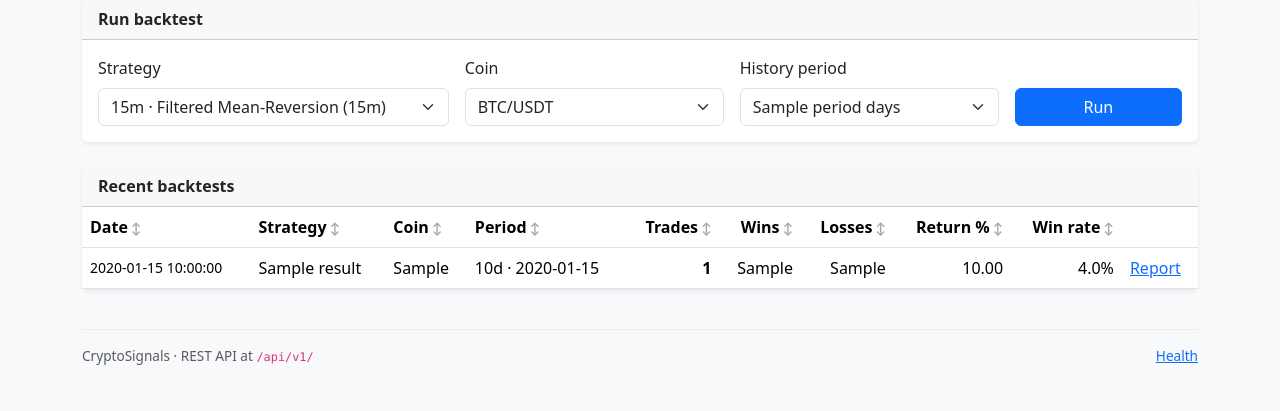
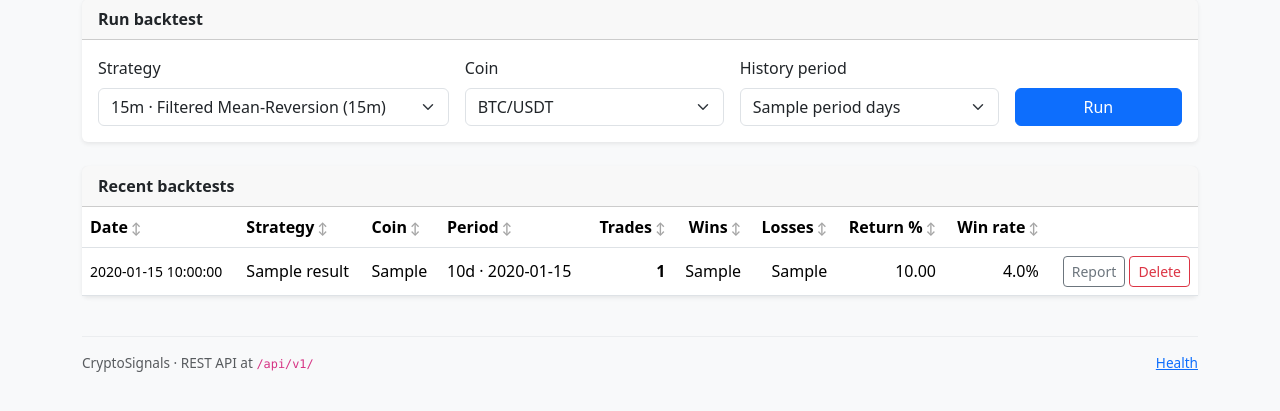
Before and after one commit to pakabbas/CryptoSignals, a Flask app: template app/templates/backtest/index.html in a window 1280 px wide. Shown: the part 168-579 px from the top of the page. Run offline with Flask 3, Linux system fonts and the light colour scheme; data comes from the database, SQL or seed files in the repository; tables that the repository leaves empty hold one stand-in row (values such as "Sample post"); the template is opened without the code that fills it: values that come from a table or form of the project are taken from there, most other values are stand-ins (such as "Sample title", 1, 10 or a date in 2020).

Commit message:
Add delete button for recent backtests on the backtest index.
Co-authored-by: Cursor <cursoragent@cursor.com>

```diff
--- a/app/services/backtest_service.py
+++ b/app/services/backtest_service.py
@@ -97,6 +97,12 @@ class BacktestService(BaseService[BacktestResult]):
         logger.info("Deleted %s backtest results", deleted)
         return int(deleted or 0)
 
+    def delete(self, result_id: int) -> None:
+        result = BacktestResult.query.get_or_404(result_id)
+        db.session.delete(result)
+        db.session.commit()
+        logger.info("Deleted backtest result id=%s", result_id)
+
     def get(self, result_id: int) -> BacktestResult:
         return BacktestResult.query.get_or_404(result_id)
 
--- a/app/templates/backtest/index.html
+++ b/app/templates/backtest/index.html
@@ -74,7 +74,13 @@
             <td class="text-end" data-sort-value="{{ r.losing_trades if r.losing_trades is not none else 0 }}">{{ r.losing_trades if r.losing_trades is not none else 0 }}</td>
             <td class="text-end" data-sort-value="{{ r.return_pct or 0 }}">{{ '%.2f'|format(r.return_pct or 0) }}</td>
             <td class="text-end" data-sort-value="{{ r.win_rate or 0 }}">{{ '%.1f'|format(r.win_rate or 0) }}%</td>
-            <td><a href="{{ url_for('backtest.show', result_id=r.id) }}">Report</a></td>
+            <td class="text-nowrap text-end">
+              <a href="{{ url_for('backtest.show', result_id=r.id) }}" class="btn btn-sm btn-outline-secondary">Report</a>
+              <form method="post" action="{{ url_for('backtest.delete', result_id=r.id) }}" class="d-inline"
+                    onsubmit="return confirm('Delete this backtest?');">
+                <button type="submit" class="btn btn-sm btn-outline-danger">Delete</button>
+              </form>
+            </td>
           </tr>
         {% else %}
           <tr><td colspan="10" class="text-secondary p-4">No backtests yet.</td></tr>
```
Also changed, not shown: app/routes/backtest.py (+7 -0 lines).
